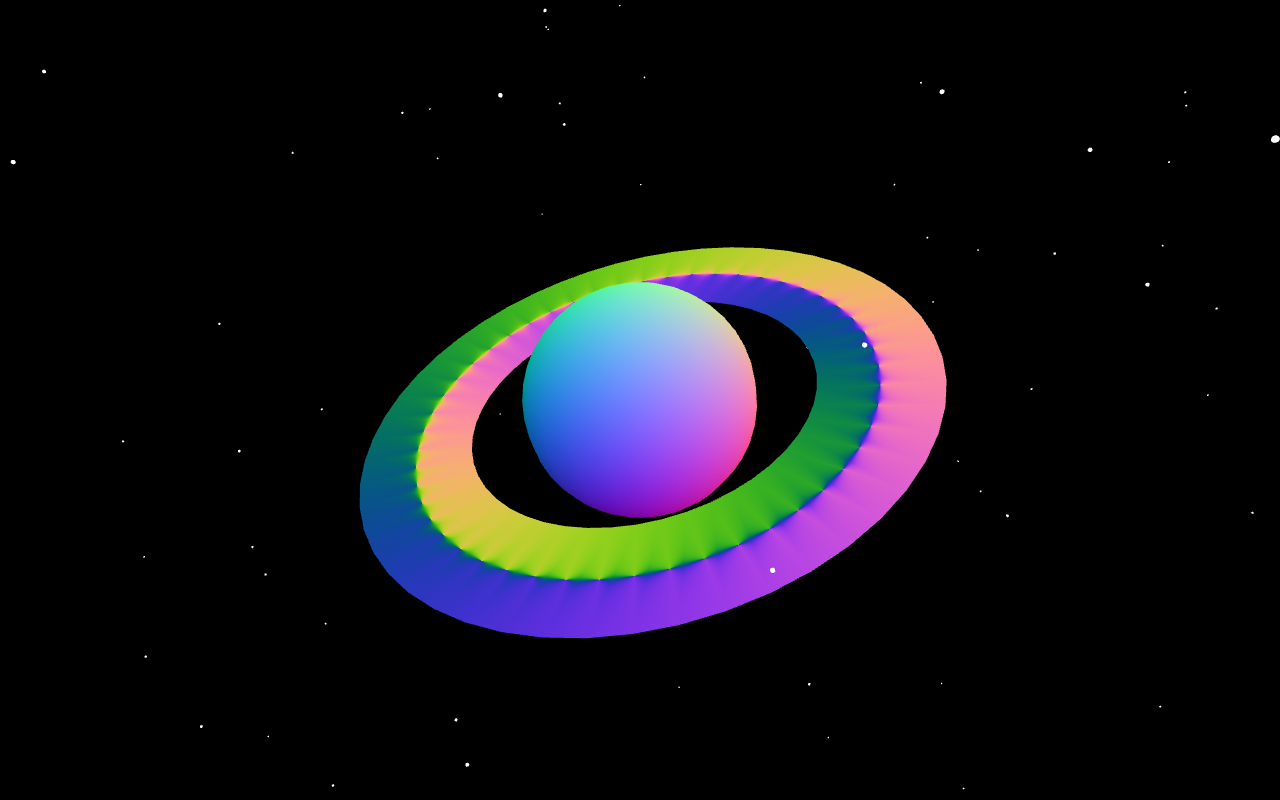
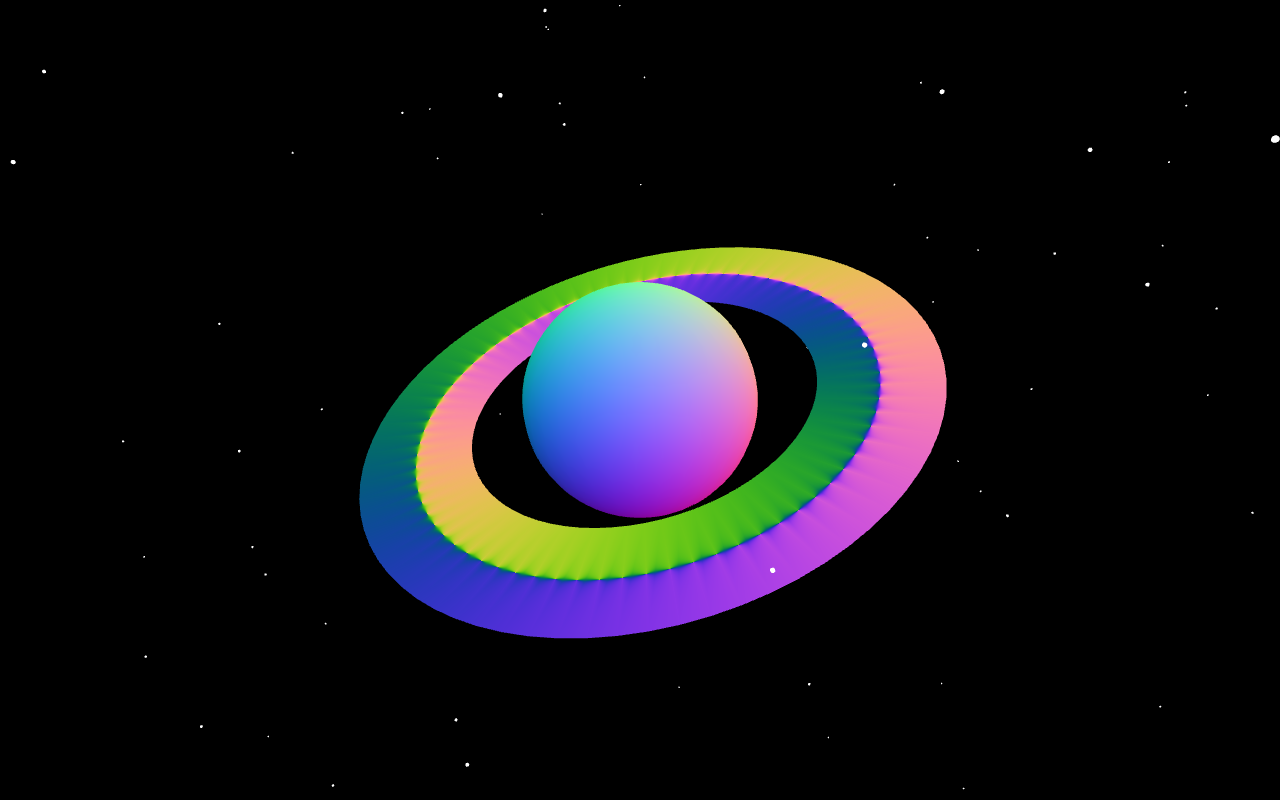
Before and after one commit to NCollard/planet, a plain HTML site: page index.html in a window 1280 px wide. Drawn offline with nearby package versions, Linux system fonts and the light colour scheme; animation ran at ten frames a second.

Commit message:
increased geometry on planet and ring

```diff
--- a/index.html
+++ b/index.html
@@ -70,14 +70,14 @@
 
 
         //planet
-        const planetGeometry = new THREE.SphereGeometry(1, 20, 20)
+        const planetGeometry = new THREE.SphereGeometry(1, 30, 30)
         const sphereMaterial = new THREE.MeshNormalMaterial()
 
         const planet = new THREE.Mesh(planetGeometry, sphereMaterial)
         scene.add(planet)
 
         //ring
-        const torus = new THREE.TorusGeometry(2, 0.5, 2, 50);
+        const torus = new THREE.TorusGeometry(2, 0.5, 2, 75);
         const ringMaterial = new THREE.MeshNormalMaterial()
 
         const ring = new THREE.Mesh(torus, ringMaterial)
```
